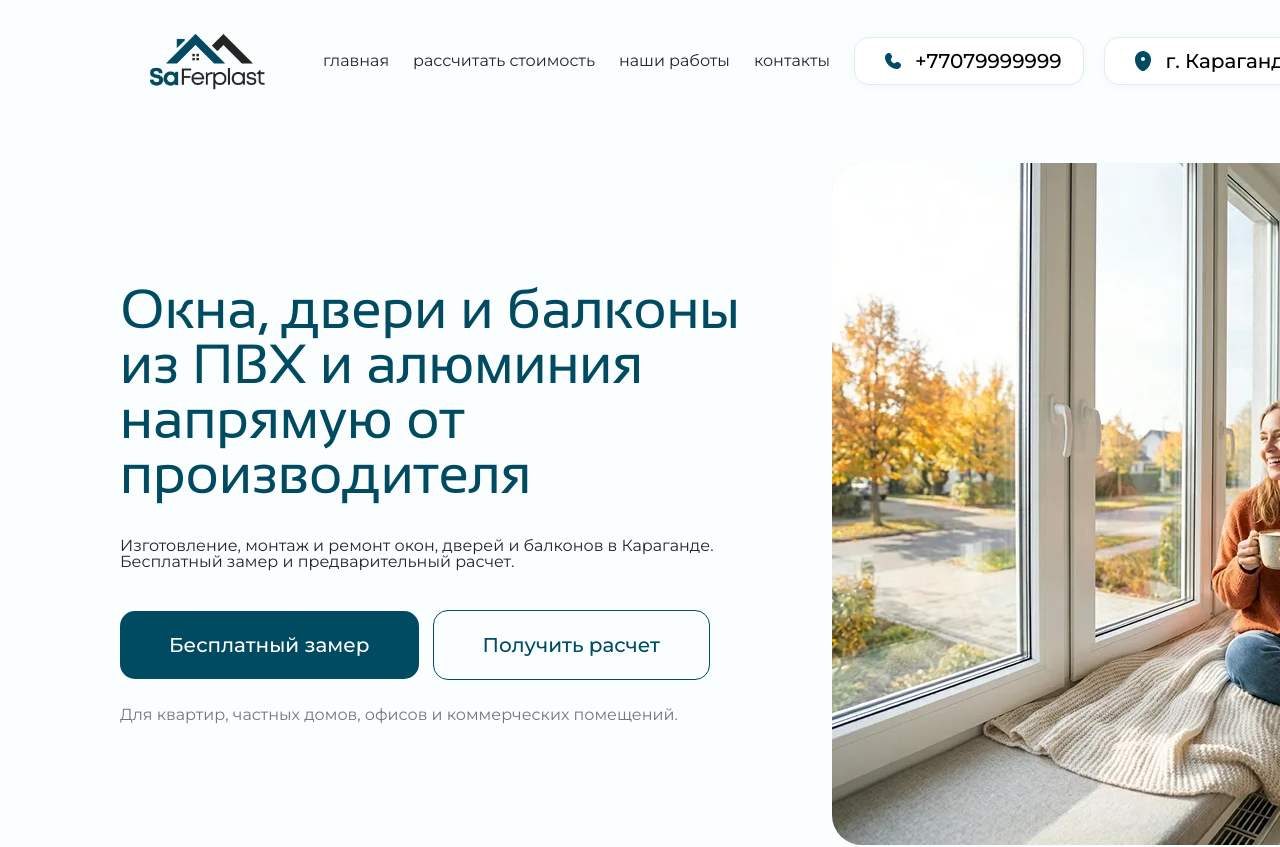
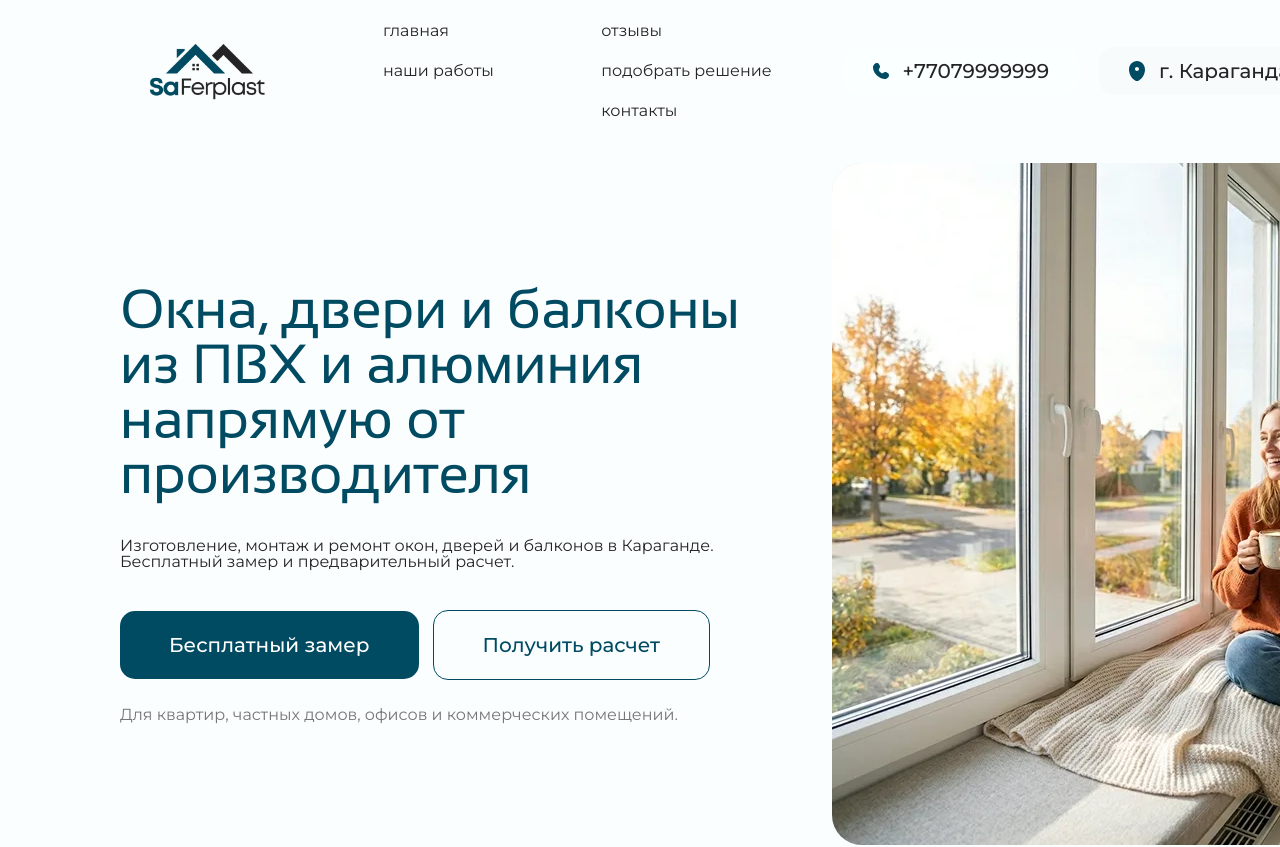
Before and after one commit to bullbashechka/saferplast, a Next.js app: page / in a window 1280 px wide. Shown: the top 847 px of the page. Built offline with nearby package versions, Linux system fonts and the light colour scheme.

Commit message:
Rework landing header layout and mobile menu

```diff
--- a/src/features/landing/first-screen-content.ts
+++ b/src/features/landing/first-screen-content.ts
@@ -1,6 +1,11 @@
 export type NavigationLink = {
   href: string;
   label: string;
+};
+
+export type HeaderNavigationColumns = {
+  left: NavigationLink[];
+  right: NavigationLink[];
 };
 
 export type FirstScreenContent = {
@@ -15,7 +20,8 @@ export type FirstScreenContent = {
   cityLabel: string;
   whatsappHref: string;
   telegramHref: string;
-  navigationLinks: NavigationLink[];
+  headerNavigationColumns: HeaderNavigationColumns;
+  headerMobileNavigationLinks: NavigationLink[];
 };
 
 export const firstScreenContent: FirstScreenContent = {
@@ -42,10 +48,22 @@ export const firstScreenContent: FirstScreenContent = {
   cityLabel: "г. Караганда",
   whatsappHref: "https://wa.me/77079999999",
   telegramHref: "https://t.me/saferplast",
-  navigationLinks: [
+  headerNavigationColumns: {
+    left: [
+      { href: "#top", label: "главная" },
+      { href: "#projects", label: "наши работы" },
+    ],
+    right: [
+      { href: "#testimonials", label: "отзывы" },
+      { href: "#solution-matching", label: "подобрать решение" },
+      { href: "#contacts", label: "контакты" },
+    ],
+  },
+  headerMobileNavigationLinks: [
     { href: "#top", label: "главная" },
-    { href: "#lead-form", label: "рассчитать стоимость" },
     { href: "#projects", label: "наши работы" },
+    { href: "#testimonials", label: "отзывы" },
+    { href: "#solution-matching", label: "подобрать решение" },
     { href: "#contacts", label: "контакты" },
   ],
 };
--- a/src/features/landing/first-screen.tsx
+++ b/src/features/landing/first-screen.tsx
@@ -5,7 +5,8 @@ import { SiteHeader } from "@/features/landing/site-header";
 export function FirstScreen() {
   const {
     cityLabel,
-    navigationLinks,
+    headerMobileNavigationLinks,
+    headerNavigationColumns,
     phoneHref,
     phoneLabel,
   } = firstScreenContent;
@@ -15,7 +16,8 @@ export function FirstScreen() {
       <div className="mx-auto flex min-h-screen w-full max-w-[90rem] flex-col px-4 pt-[0.9375rem] sm:px-6 lg:w-[90rem] lg:max-w-none lg:px-0">
         <SiteHeader
           cityLabel={cityLabel}
-          navigationLinks={navigationLinks}
+          desktopNavigationColumns={headerNavigationColumns}
+          mobileNavigationLinks={headerMobileNavigationLinks}
           phoneHref={phoneHref}
           phoneLabel={phoneLabel}
         />
--- a/src/features/landing/site-header.tsx
+++ b/src/features/landing/site-header.tsx
@@ -1,3 +1,6 @@
+"use client";
+
+import { useState } from "react";
 import Image from "next/image";
 import Link from "next/link";
 
@@ -6,21 +9,31 @@ type NavigationLink = {
   label: string;
 };
 
+type HeaderNavigationColumns = {
+  left: NavigationLink[];
+  right: NavigationLink[];
+};
+
 type SiteHeaderProps = {
   cityLabel: string;
-  navigationLinks: NavigationLink[];
+  desktopNavigationColumns: HeaderNavigationColumns;
+  mobileNavigationLinks: NavigationLink[];
   phoneHref: string;
   phoneLabel: string;
 };
 
 export function SiteHeader({
   cityLabel,
-  navigationLinks,
+  desktopNavigationColumns,
+  mobileNavigationLinks,
   phoneHref,
   phoneLabel,
 }: SiteHeaderProps) {
+  const [isMobileMenuOpen, setIsMobileMenuOpen] = useState(false);
+
   return (
-    <header className="flex h-[5.75rem] flex-wrap items-center justify-between gap-[1rem] py-[0.25rem] lg:flex-nowrap lg:gap-[1.5rem] lg:px-[7.5rem]">
+    <header className="relative py-[0.25rem] lg:grid lg:h-[5.75rem] lg:grid-cols-[minmax(11rem,12rem)_minmax(26rem,1fr)_auto] lg:items-center lg:gap-[1.5rem] lg:px-[7.5rem]">
+      <div className="flex items-center justify-between gap-3">
         <Link aria-label="Saferplast" className="block w-full max-w-[11.1875rem] shrink-0" href="/">
           <Image
             alt="Saferplast"
@@ -32,12 +45,25 @@ export function SiteHeader({
           />
         </Link>
 
-      <nav aria-label="Основная навигация" className="hidden flex-1 justify-center lg:flex">
-        <ul className="flex items-center gap-[1.5rem]">
-          {navigationLinks.map((link) => (
+        <button
+          aria-controls="mobile-header-navigation"
+          aria-expanded={isMobileMenuOpen}
+          aria-label="Открыть меню"
+          className="flex h-12 w-12 shrink-0 items-center justify-center rounded-[0.9375rem] bg-[rgba(250,254,255,0.36)] transition-colors hover:bg-[rgba(250,254,255,0.8)] lg:hidden"
+          onClick={() => setIsMobileMenuOpen((value) => !value)}
+          type="button"
+        >
+          <Image alt="" aria-hidden="true" height={22} src="/icons/gurger.svg" width={22} />
+        </button>
+      </div>
+
+      <nav aria-label="Основная навигация" className="hidden justify-center lg:flex">
+        <div className="grid grid-cols-2 gap-x-[3rem]">
+          <ul className="grid content-start gap-4">
+            {desktopNavigationColumns.left.map((link) => (
               <li key={link.href}>
                 <a
-                className="whitespace-nowrap font-body text-[1rem] font-normal leading-[1] tracking-[0] text-ink transition-colors hover:text-brand-700"
+                  className="whitespace-nowrap font-body text-[1rem] font-normal leading-[1] tracking-[0] text-[#242424] transition-colors hover:text-[#004B62]"
                   href={link.href}
                 >
                   {link.label}
@@ -45,23 +71,62 @@ export function SiteHeader({
               </li>
             ))}
           </ul>
+
+          <ul className="grid content-start gap-4">
+            {desktopNavigationColumns.right.map((link) => (
+              <li key={link.href}>
+                <a
+                  className="whitespace-nowrap font-body text-[1rem] font-normal leading-[1] tracking-[0] text-[#242424] transition-colors hover:text-[#004B62]"
+                  href={link.href}
+                >
+                  {link.label}
+                </a>
+              </li>
+            ))}
+          </ul>
+        </div>
       </nav>
 
-      <div className="flex flex-1 items-center justify-end gap-[0.75rem] sm:gap-[1rem] lg:flex-nowrap lg:gap-[1.25rem]">
+      <div className="mt-3 flex items-center justify-end gap-[0.625rem] sm:gap-[0.875rem] lg:mt-0 lg:gap-[1.25rem]">
         <a
-          className="flex h-[3rem] flex-nowrap items-center gap-[0.875rem] rounded-[0.9375rem] border border-[#E4EAED] bg-white px-[1rem] font-body text-[1rem] font-medium leading-[1] tracking-[0] text-black shadow-[0_2px_10px_rgba(0,0,0,0.03)] transition-colors hover:bg-[#F9FCFD] sm:px-[1.375rem] sm:text-[1.125rem] lg:px-[1.875rem] lg:text-[1.25rem]"
+          className="flex h-[3rem] w-[3rem] shrink-0 items-center justify-center rounded-[0.9375rem] bg-[rgba(250,254,255,0.36)] transition-colors hover:bg-[rgba(250,254,255,0.8)] lg:w-auto lg:flex-nowrap lg:justify-start lg:gap-[0.875rem] lg:px-[1.875rem]"
           href={phoneHref}
         >
           <Image alt="" aria-hidden="true" height={16} src="/icons/phone.svg" width={16} />
-          <span className="whitespace-nowrap">{phoneLabel}</span>
+          <span className="hidden whitespace-nowrap font-body text-[1.25rem] font-medium leading-[1] tracking-[0] text-[#242424] lg:inline">
+            {phoneLabel}
+          </span>
         </a>
 
-        <div className="flex h-[3rem] flex-nowrap items-center gap-[0.875rem] rounded-[0.9375rem] border border-[#E4EAED] bg-white px-[1rem] font-body text-[0.9375rem] font-medium leading-[1] tracking-[0] text-black shadow-[0_2px_10px_rgba(0,0,0,0.03)] sm:px-[1.375rem] sm:text-[1rem] lg:px-[1.875rem] lg:text-[1.25rem]">
+        <div className="flex h-[3rem] min-w-0 items-center gap-[0.875rem] rounded-[0.9375rem] bg-[rgba(242,244,245,0.4)] px-3 sm:px-4 lg:px-[1.875rem]">
           <Image alt="" aria-hidden="true" height={20} src="/icons/location.svg" width={16} />
-          <span className="whitespace-nowrap">{cityLabel}</span>
+          <span className="truncate whitespace-nowrap font-body text-[0.9375rem] font-medium leading-[1] tracking-[0] text-[#242424] sm:text-[1rem] lg:text-[1.25rem]">
+            {cityLabel}
+          </span>
+        </div>
       </div>
 
-      </div>
+      {isMobileMenuOpen ? (
+        <nav
+          aria-label="Мобильная навигация"
+          className="absolute left-0 right-0 top-full z-20 mt-2 rounded-[1rem] border border-[#D9E5EA] bg-white p-4 shadow-[0_10px_24px_rgba(0,0,0,0.08)] lg:hidden"
+          id="mobile-header-navigation"
+        >
+          <ul className="grid gap-3">
+            {mobileNavigationLinks.map((link) => (
+              <li key={link.href}>
+                <a
+                  className="block font-body text-[1rem] font-normal leading-[1] tracking-[0] text-[#242424] transition-colors hover:text-[#004B62]"
+                  href={link.href}
+                  onClick={() => setIsMobileMenuOpen(false)}
+                >
+                  {link.label}
+                </a>
+              </li>
+            ))}
+          </ul>
+        </nav>
+      ) : null}
     </header>
   );
 }
```
Also changed, not shown: public/icons/gurger.svg (added). Lines whose indentation alone changed are shown as unchanged.
